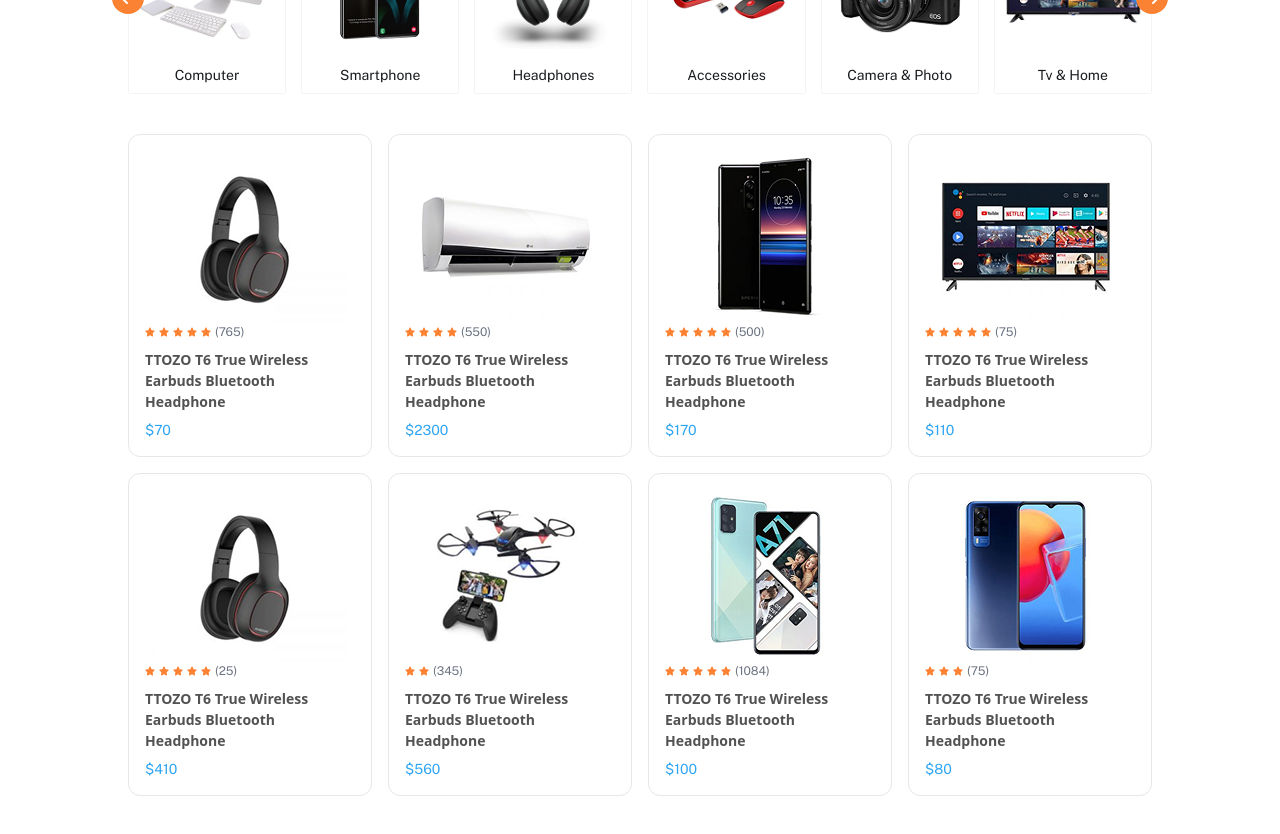
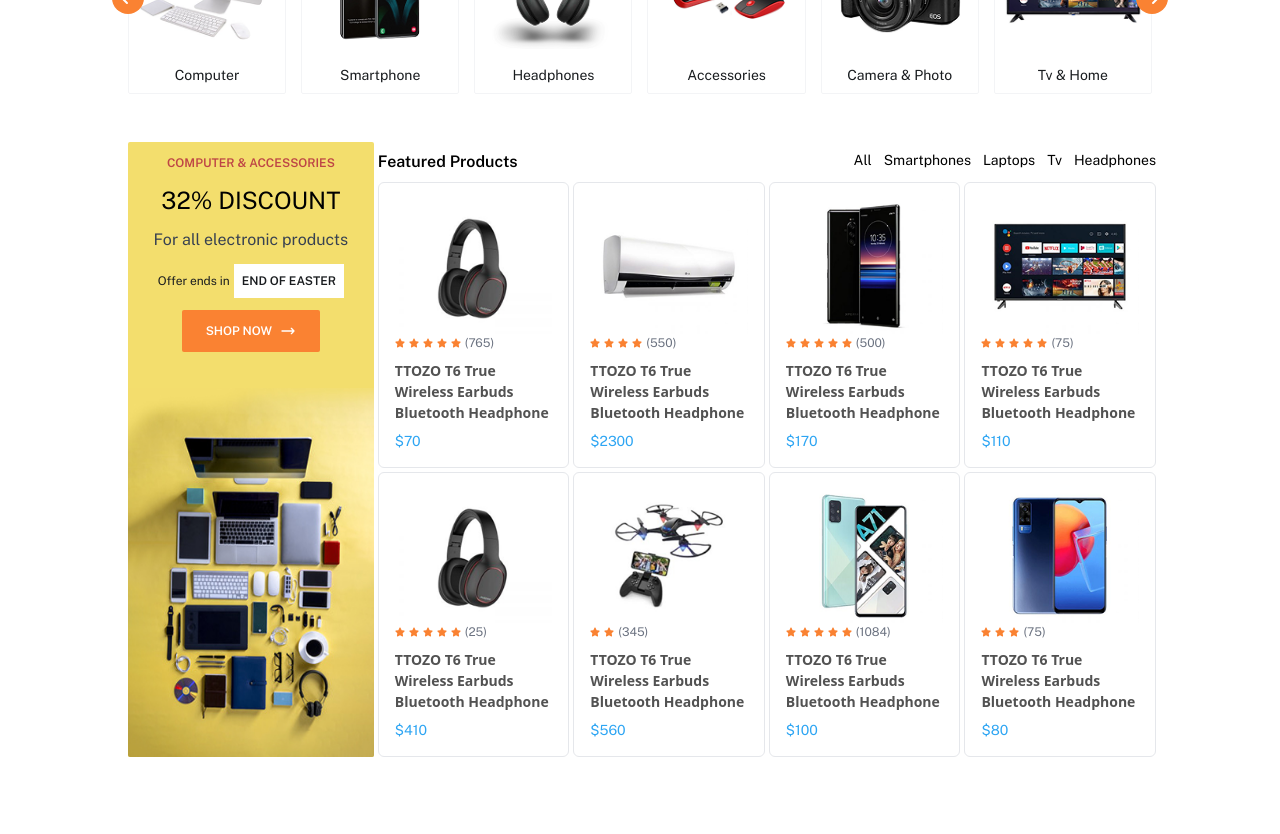
Before and after one commit to Sherifsani/clicon, a Next.js app: page / in a window 1280 px wide. Shown: the part 1620-2454 px from the top of the page. Built offline with nearby package versions, Linux system fonts and the light colour scheme.

Commit message:
add FeaturedCard component and FeaturedNav for enhanced product display

```diff
--- /dev/null
+++ b/app/components/FeaturedCard.tsx
@@ -0,0 +1,31 @@
+import React from "react";
+import Image from "next/image";
+import ShopNowButton from "./micro-components/ShopNowButton";
+
+const FeaturedCard = () => {
+  return (
+    <div className="bg-warning-300 flex flex-col justify-between rounded-sm overflow-hidden">
+      <div className="flex flex-col p-3 justify-center items-center gap-3">
+        <h3 className="text-danger-600 text-[12px] font-semibold">
+          COMPUTER & ACCESSORIES
+        </h3>
+        <p className="text-2xl">32% DISCOUNT</p>
+        <p className="text-gray-700">For all electronic products</p>
+        <div className="text-gray-900 text-[12px] flex items-center gap-1 ">
+          Offer ends in<span className="bg-white p-2 font-semibold">END OF EASTER</span>
+        </div>
+        <ShopNowButton />
+      </div>
+      <Image
+        src="/featured-8.png"
+        alt="featured"
+        width={100}
+        height={100}
+        quality={100}
+        className="h-3/5 w-full mt-auto"
+      />
+    </div>
+  );
+};
+
+export default FeaturedCard;
--- a/app/components/FeaturedProducts.tsx
+++ b/app/components/FeaturedProducts.tsx
@@ -1,12 +1,37 @@
-import React from "react";
+"use client";
+
+import React, { useState } from "react";
 import { HeroGrid } from "./HeroGrid";
+import FeaturedCard from "./FeaturedCard";
+import { div } from "motion/react-client";
 
 const FeaturedProducts = () => {
   return (
-    <section className="my-10">
-      <HeroGrid />
+    <section className="my-12 w-full grid grid-cols-1 md:grid-cols-[24%,76%] gap-1 px-4 md:px-0">
+      <FeaturedCard />
+      <div>
+        <FeaturedNav />
+        <HeroGrid />
+      </div>
     </section>
   );
 };
 
+const FeaturedNav = () => {
+  const links = ["All", "Smartphones", "Laptops", "Tv", "Headphones"];
+  const [activeIndex, setActiveIndex] = useState(-1);
+
+  return (
+    <div className="text-[14px] flex flex-col md:flex-row justify-between py-2 ">
+      <h3 className="text-base font-semibold text-center md:text-start">Featured Products</h3>
+      <ul className="flex gap-3 featured-nav-list justify-between mb-5 md:mb-0">
+        {links.map((item, idx) => (
+          <li key={item} className={activeIndex === idx ? "active" : "active"} onClick={() => setActiveIndex(idx)}>
+            {item}
+          </li>
+        ))}
+      </ul>
+    </div>
+  );
+};
 export default FeaturedProducts;
--- a/app/components/micro-components/CategorySlide.tsx
+++ b/app/components/micro-components/CategorySlide.tsx
@@ -46,20 +46,19 @@ export default function CategorySlide() {
     <div className="relative">
       {/* Custom Navigation Buttons */}
       <button
-        className="bg-primary-500 rounded-full p-2 cursor-pointer absolute top-1/2 -translate-y-1/2 left-0 z-10 -translate-x-1/2"
+        className="bg-primary-500 rounded-full p-2 cursor-pointer absolute top-1/2 -translate-y-1/2 left-0 z-10 -translate-x-1/2 hidden md:block"
         onClick={() => swiperRef.current?.slidePrev()}
         title="Previous Slide"
       >
         <FaArrowLeft className="text-white" />
       </button>
       <button
-        className="bg-primary-500 rounded-full p-2 cursor-pointer absolute top-1/2 -translate-y-1/2 right-0 z-10 translate-x-1/2"
+        className="bg-primary-500 rounded-full p-2 cursor-pointer absolute top-1/2 -translate-y-1/2 right-0 z-10 translate-x-1/2 hidden md:block"
         onClick={() => swiperRef.current?.slideNext()}
         title="Next Slide"
       >
         <FaArrowRight className="text-white" />
       </button>
-
 
       {/* Swiper Component */}
       <Swiper
--- a/app/components/ui/bento-grid.tsx
+++ b/app/components/ui/bento-grid.tsx
@@ -11,7 +11,7 @@ export const BentoGrid = ({
   return (
     <div
       className={cn(
-        "grid md:auto-rows-2 grid-cols-1 md:grid-cols-4 gap-4 max-w-7xl mx-auto ",
+        "grid md:auto-rows-2 grid-cols-1 md:grid-cols-4 gap-4 md:gap-1 max-w-7xl mx-auto ",
         className
       )}
     >
@@ -40,7 +40,7 @@ export const BentoGridItem = ({
   return (
     <div
       className={cn(
-        "row-span-1 rounded-xl group/bento hover:shadow-xl transition duration-200 shadow-input dark:shadow-none p-4 dark:bg-black dark:border-white/[0.2] bg-white flex-col space-y-4 border-300 border flex items-center justify-center",
+        "row-span-1 rounded-xl md:rounded-md group/bento hover:shadow-xl transition duration-200 shadow-input dark:shadow-none p-4 dark:bg-black dark:border-white/[0.2] bg-white flex-col space-y-4 border-300 border flex items-center justify-center cursor-pointer",
         className
       )}
     >
--- a/app/globals.css
+++ b/app/globals.css
@@ -9,10 +9,34 @@ body {
   scroll-behavior: smooth;
 }
 
-header{
+header {
   transition: .2s all ease;
 }
 
-.search-bar input{
+.search-bar input {
   box-shadow: 0 8px 32px 0 rgba(0, 0, 0, 0.08);
 }
+
+.featured-nav-list li {
+  position: relative;
+  cursor: pointer;
+}
+
+.featured-nav-list li::before {
+  content: '';
+  position: absolute;
+  bottom: 0;
+  left: 50%;
+  width: 0;
+  height: 2px;
+  background: #FA8232;
+  transform: translateX(-50%);
+  transition: all .3s ease;
+}
+
+.featured-nav-list li:hover::before {
+  width: 100%;
+}
+.active{
+  position: relative;
+}
--- a/tailwind.config.ts
+++ b/tailwind.config.ts
@@ -21,6 +21,7 @@ export default {
         "primary-500": "#FA8232",
         "primary-100": "#FFE7D6",
         "danger-500": "#EE5858",
+        "danger-600": "#BE4646",
       },
     },
   },
```
